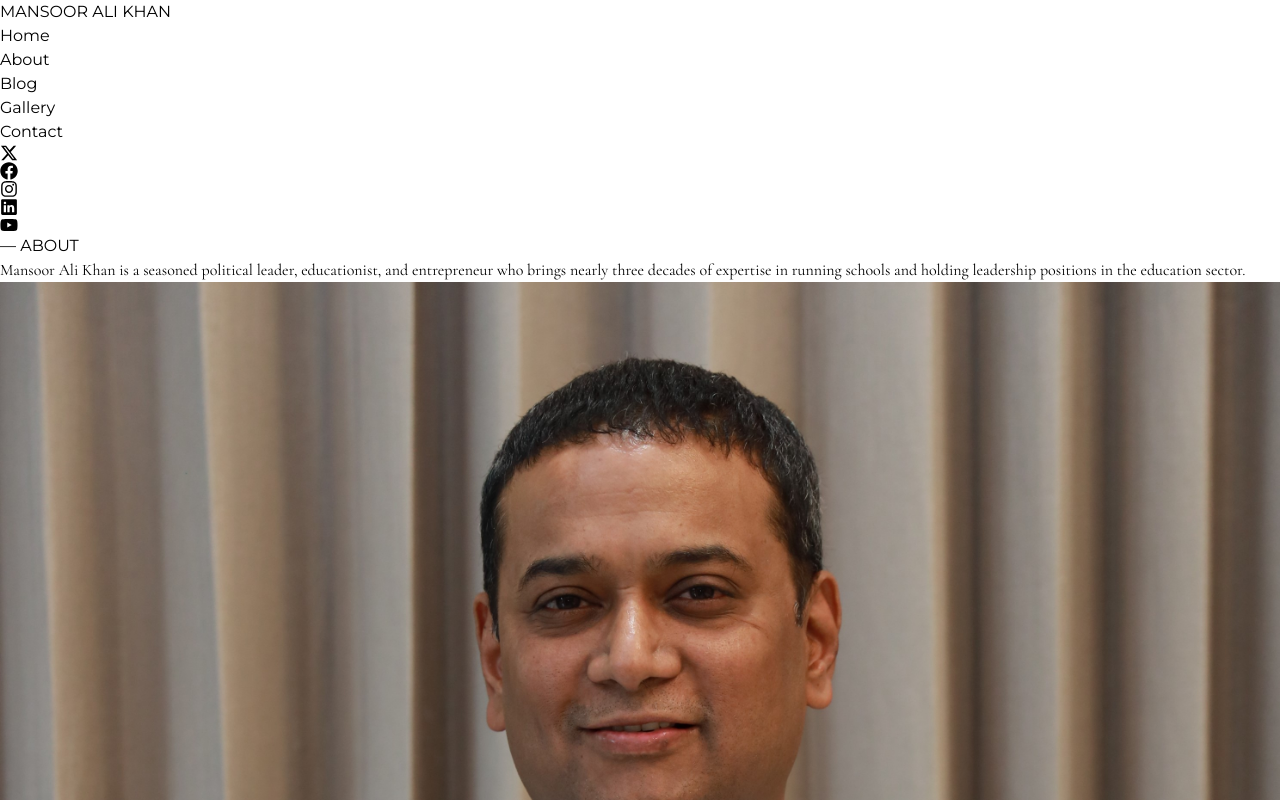
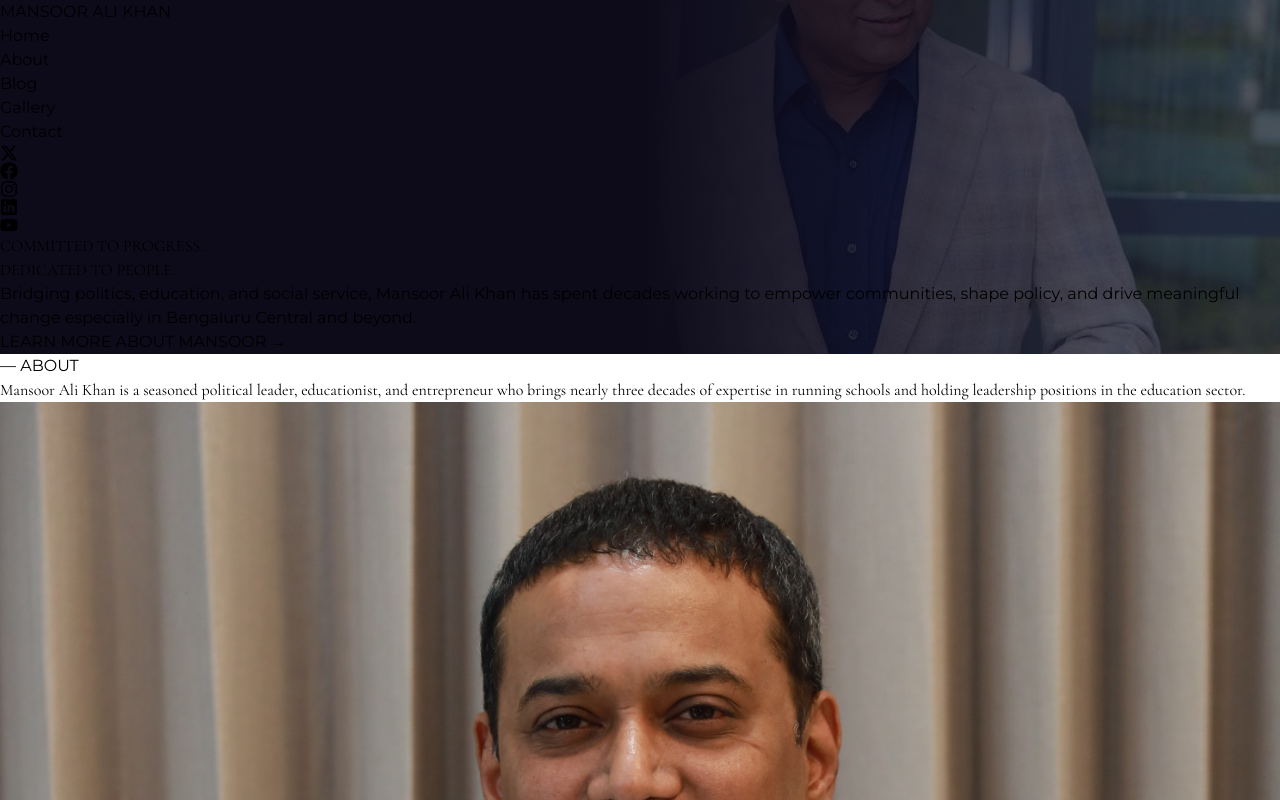
Before and after one commit to prannav225/mak-portfolio, a React (Vite) app: page / in a window 1280 px wide. Shown: the top 800 px of the page. Built offline with nearby package versions, Linux system fonts and the light colour scheme.

Commit message:
rm header with heroSection

```diff
--- /dev/null
+++ b/src/components/HeroSection.tsx
@@ -0,0 +1,54 @@
+import '../styles/colors.css';
+import { FaXTwitter } from "react-icons/fa6";
+import { FaFacebook } from "react-icons/fa";
+import { FaInstagram } from "react-icons/fa6";
+import { IoLogoLinkedin } from "react-icons/io5";
+import { FaYoutube } from "react-icons/fa6";
+import { Link } from 'react-router-dom';
+
+const HeroSection = () => {
+    return (
+        <main className='hero'>
+            <header className="py-10 px-20 border-b-[0.5px] border-gray-400/25">
+                <nav className="flex justify-between items-center px-40">
+                    <h1 className="text-xl font-semibold text-white cursor-pointer"><Link to="/">MANSOOR ALI KHAN </Link></h1>
+                    <ul className="flex space-x-8 uppercase text-white font-medium">
+                        <li><Link to="/" className="hover:text-[--color-gold] transition duration-300 text-grey-400">Home</Link></li>
+                        <li><Link to="/about" className="hover:text-[--color-gold] transition duration-300 text-grey-400">About</Link></li>
+                        <li><Link to="/blog" className="hover:text-[--color-gold] transition duration-300 text-grey-400">Blog</Link></li>
+                        <li><Link to="/gallery" className="hover:text-[--color-gold] transition duration-300 text-grey-400">Gallery</Link></li>
+                        <li><Link to="/contact" className="hover:text-[--color-gold] transition duration-300 text-grey-400">Contact</Link></li>
+                    </ul>
+                    <div className="flex space-x-5 social-media">
+                        <a href="https://x.com/MansoorKhanINC" target="_blank" rel="noopener noreferrer">
+                            <FaXTwitter className='text-white hover:text-white transition duration-300 text-gray-400/60 cursor-pointer' size={18} />
+                        </a>
+                        <a href="https://www.facebook.com/MansoorAliKhanINC" target="_blank" rel="noopener noreferrer">
+                            <FaFacebook className='text-white hover:text-white transition duration-300 text-gray-400/60 cursor-pointer' size={18} />
+                        </a>
+                        <a href="https://www.instagram.com/mansoor1314" target="_blank" rel="noopener noreferrer">
+                            <FaInstagram className='text-white hover:text-white transition duration-300 text-gray-400/60 cursor-pointer' size={18} />
+                        </a>
+                        <a href="https://www.linkedin.com/in/mansoor-khan-75458430/" target="_blank" rel="noopener noreferrer">
+                            <IoLogoLinkedin className='text-white hover:text-white transition duration-300 text-gray-400/60 cursor-pointer' size={18} />
+                        </a>
+                        <a href="https://www.youtube.com/@MansoorKhanINC" target="_blank" rel="noopener noreferrer">
+                            <FaYoutube className='text-white hover:text-white transition duration-300 text-gray-400/60 cursor-pointer' size={18} />
+                        </a>
+                    </div>
+                </nav>
+            </header>
+            <div className="hero-section flex items-center justify-left pl-60 text-white py-48 bg-[-color-dark]">
+                <div className="text-left max-w-3xl relative flex flex-col space-y-4">
+                    <h2 className="text-[54px] font-semibold tracking-wide font-family">COMMITTED TO PROGRESS.<br />DEDICATED TO PEOPLE.</h2>
+                    <p className="text-lg pr-5 opacity-90">Bridging politics, education, and social service, Mansoor Ali Khan has spent decades working to empower communities, shape policy, and drive meaningful change especially in Bengaluru Central and beyond.</p>
+                    <p className='pt-12'>
+                        <a href="#about" className="text-[--color-gold] hover:opacity-80 transition duration-300 underline underline-offset-4">LEARN MORE ABOUT MANSOOR →</a>
+                    </p>
+                </div>
+            </div>
+        </main>
+    );
+};
+
+export default HeroSection;
--- a/src/pages/Home.tsx
+++ b/src/pages/Home.tsx
@@ -1,11 +1,11 @@
-import Header from '../components/Header';
 import Works from '../components/Works';
 import AboutSection from '../components/AboutSection';
+import HeroSection from '../components/HeroSection';
 
 const Home = () => {
   return (
     <div>
-      <Header />
+      <HeroSection />
       <AboutSection />
       <Works/>
     </div>
```
